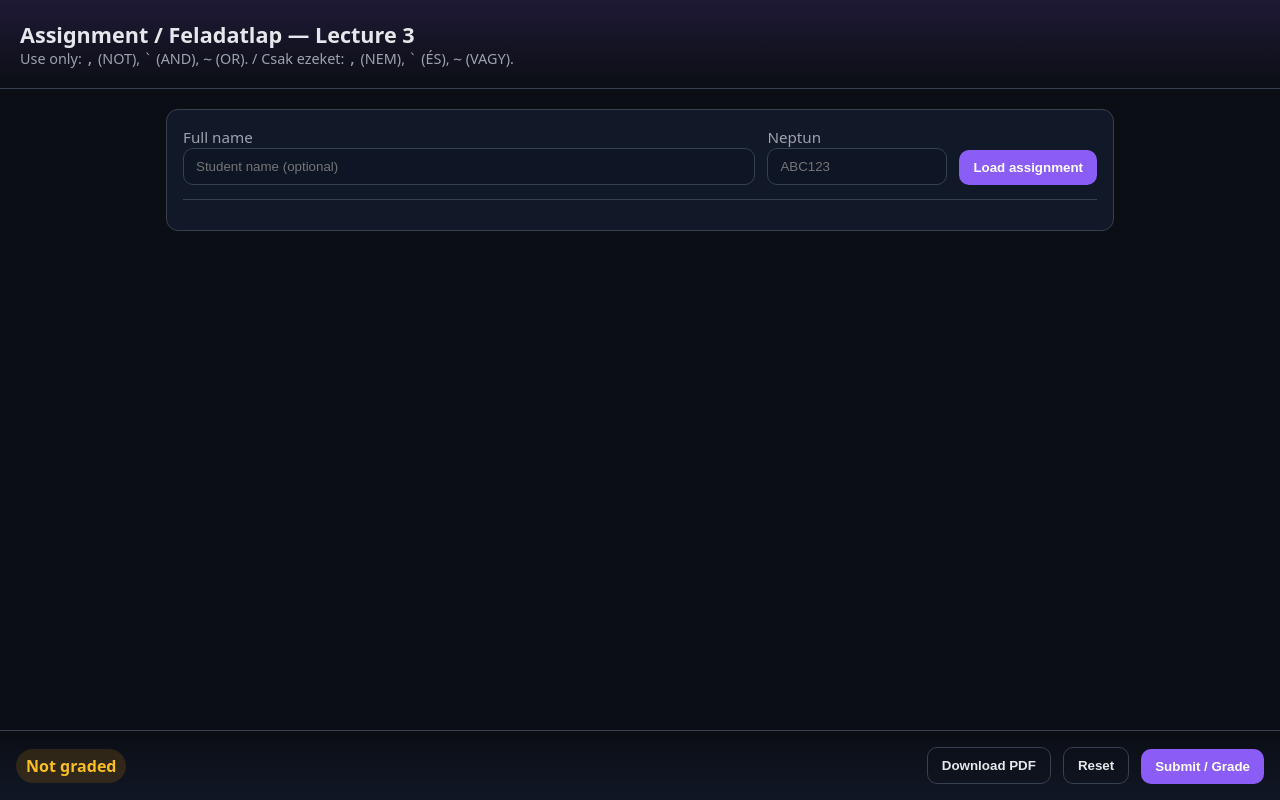
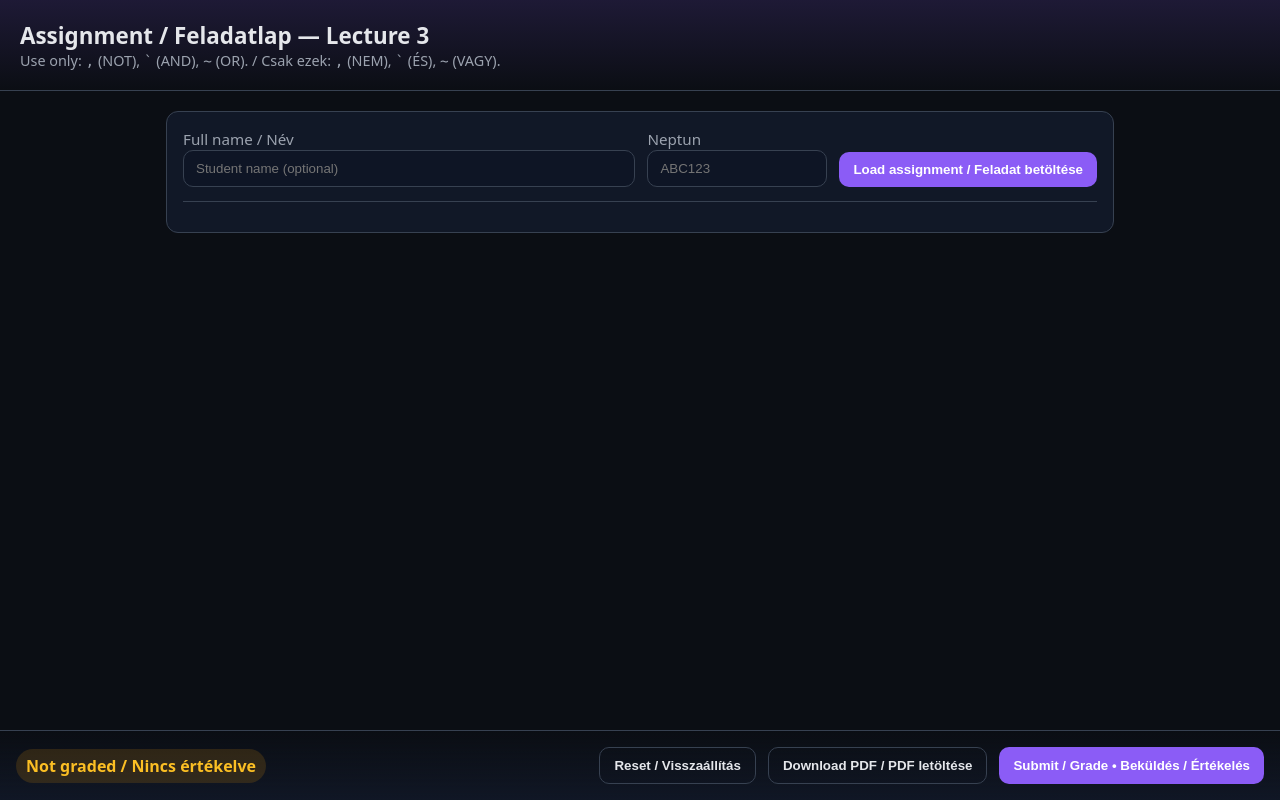
Before and after one commit to AIforimpact22/math1styear, a Flask app: page /logic-assignment in a window 1280 px wide. Run offline with Flask 3, Linux system fonts and the light colour scheme.

Commit message:
Update assignment_logic.html

```diff
--- a/templates/assignment_logic.html
+++ b/templates/assignment_logic.html
@@ -6,56 +6,62 @@
   <meta name="viewport" content="width=device-width, initial-scale=1" />
   <style>
     :root { --bg:#0b0e14; --panel:#111827; --ink:#e5e7eb; --muted:#9ca3af; --accent:#8b5cf6; --ok:#10b981; --warn:#f59e0b; --bad:#ef4444; --border:#374151; }
-    * { box-sizing:border-box; }
+    * { box-sizing: border-box; }
     body { font-family: system-ui,-apple-system,Segoe UI,Roboto,Inter,Arial,sans-serif; background:var(--bg); color:var(--ink); margin:0; }
-    header { padding:20px; border-bottom:1px solid var(--border); background:linear-gradient(180deg, rgba(139,92,246,.15), transparent); }
-    h1 { margin:0; font-size:1.35rem; }
+    header { padding: 20px; border-bottom:1px solid var(--border); background:linear-gradient(180deg, rgba(139,92,246,.15), transparent); }
+    h1 { margin:0; font-size: 1.4rem; }
     main { max-width: 980px; margin: 20px auto 120px; padding: 0 16px; }
     .card { background:var(--panel); border:1px solid var(--border); border-radius:12px; padding:16px; margin-bottom:16px; }
-    .row { display:flex; gap:12px; flex-wrap:wrap; align-items:flex-end; }
+    .row { display:flex; gap:12px; flex-wrap:wrap; }
     label { font-size:.95rem; color:var(--muted); }
     input[type=text] { width:100%; padding:10px 12px; border:1px solid var(--border); border-radius:10px; background:#0e1525; color:var(--ink); }
-    textarea { width:100%; min-height:110px; padding:10px 12px; border:1px solid var(--border); border-radius:10px; background:#0e1525; color:var(--ink); }
+    textarea { width:100%; min-height:70px; padding:10px 12px; border:1px solid var(--border); border-radius:10px; background:#0e1525; color:var(--ink); }
     button { background:var(--accent); color:#fff; border:none; border-radius:10px; padding:10px 14px; font-weight:600; cursor:pointer; }
     button.secondary { background:transparent; color:var(--ink); border:1px solid var(--border); }
     .small { font-size:.9rem; color:var(--muted); }
-    .title { margin:8px 0; }
+    table { border-collapse: collapse; width:100%; }
+    th, td { border:1px solid var(--border); padding:6px 8px; text-align:center; }
+    th { background:#0f172a; position:sticky; top:0; z-index:1; }
     .pill { display:inline-flex; align-items:center; gap:8px; padding:8px 10px; border-radius:999px; border:1px solid var(--border); background:#0d1323; }
     .status { padding:6px 10px; border-radius:999px; font-weight:600; }
     .ok { background:rgba(16,185,129,.15); color:#34d399; }
     .bad { background:rgba(239,68,68,.15); color:#f87171; }
     .warn { background:rgba(245,158,11,.15); color:#fbbf24; }
+    .grid { display:grid; grid-template-columns: repeat(2, minmax(280px,1fr)); gap:12px; }
+    @media (max-width: 700px) { .grid { grid-template-columns: 1fr; } }
+    .footer-actions { position:fixed; inset:auto 0 0 0; background:linear-gradient(180deg, transparent, rgba(17,24,39,.92)); padding:16px; border-top:1px solid var(--border); }
+    .mono { font-family: ui-monospace,SFMono-Regular,Menlo,Consolas,monospace; }
+    .muted { color: var(--muted); }
+    select { background:#0e1525; color:var(--ink); border:1px solid var(--border); border-radius:8px; padding:6px 8px; }
     .hr { height:1px; background:var(--border); margin:14px 0; }
-    .mono { font-family: ui-monospace,SFMono-Regular,Menlo,Consolas,monospace; }
-    .footer-actions { position:fixed; inset:auto 0 0 0; background:linear-gradient(180deg, transparent, rgba(17,24,39,.92)); padding:16px; border-top:1px solid var(--border); }
-    .muted { color:var(--muted); }
-    .grid2 { display:grid; grid-template-columns: 1fr; gap:12px; }
+    /* Print to PDF */
     @media print {
-      .footer-actions, #loadCard { display:none !important; }
-      body { background:#fff; color:#000; }
-      .card { border:1px solid #ddd; }
+      body { background: #fff; color: #000; }
+      header, .footer-actions, #loadBtn, #submitBtn, #resetBtn, #pdfBtn { display: none !important; }
+      .card { background:#fff; border-color:#ddd; }
+      a[href]:after { content: ""; }
     }
   </style>
 </head>
 <body>
   <header>
     <h1>Assignment / Feladatlap — Lecture 3</h1>
-    <div class="small">Use only: <span class="mono">,</span> (NOT), <span class="mono">`</span> (AND), <span class="mono">~</span> (OR). / Csak ezeket: <span class="mono">,</span> (NEM), <span class="mono">`</span> (ÉS), <span class="mono">~</span> (VAGY).</div>
+    <div class="small">Use only: <span class="mono">,</span> (NOT), <span class="mono">`</span> (AND), <span class="mono">~</span> (OR). / Csak ezek: <span class="mono">,</span> (NEM), <span class="mono">`</span> (ÉS), <span class="mono">~</span> (VAGY).</div>
   </header>
 
   <main>
-    <div id="loadCard" class="card">
+    <div class="card">
       <div class="row">
         <div style="flex:1 1 260px;">
-          <label>Full name</label>
+          <label>Full name / Név</label>
           <input id="name" type="text" placeholder="Student name (optional)" />
         </div>
         <div style="flex:0 0 180px;">
           <label>Neptun</label>
           <input id="neptun" type="text" placeholder="ABC123" />
         </div>
-        <div>
-          <button id="loadBtn">Load assignment</button>
+        <div style="align-self:flex-end;" class="row">
+          <button id="loadBtn">Load assignment / Feladat betöltése</button>
         </div>
       </div>
       <div class="hr"></div>
@@ -67,12 +73,12 @@
     <div class="footer-actions">
       <div class="row" style="justify-content: space-between; align-items:center;">
         <div>
-          <span id="status" class="status warn">Not graded</span>
+          <span id="status" class="status warn">Not graded / Nincs értékelve</span>
         </div>
         <div class="row">
-          <button class="secondary" id="printBtn" title="Download PDF">Download PDF</button>
-          <button class="secondary" id="resetBtn">Reset</button>
-          <button id="submitBtn">Submit / Grade</button>
+          <button class="secondary" id="resetBtn">Reset / Visszaállítás</button>
+          <button class="secondary" id="pdfBtn">Download PDF / PDF letöltése</button>
+          <button id="submitBtn">Submit / Grade • Beküldés / Értékelés</button>
         </div>
       </div>
     </div>
@@ -81,6 +87,7 @@
 <script>
 let manifest = null;
 
+// ---------- UI helpers ----------
 const E = (tag, attrs={}, ...children) => {
   const el = document.createElement(tag);
   Object.entries(attrs || {}).forEach(([k,v])=>{
@@ -88,104 +95,213 @@ const E = (tag, attrs={}, ...children) => {
     else if (k === 'html') el.innerHTML = v;
     else el.setAttribute(k, v);
   });
-  for (const c of children) {
-    if (c == null) continue;
+  children.forEach(c => {
+    if (c == null) return;
     if (typeof c === 'string') el.appendChild(document.createTextNode(c));
     else el.appendChild(c);
-  }
+  });
   return el;
 };
+const TFSelect = () => {
+  const s = E('select');
+  s.appendChild(E('option', {value:''}, ''));
+  s.appendChild(E('option', {value:'T'}, 'T'));
+  s.appendChild(E('option', {value:'F'}, 'F'));
+  return s;
+};
 
+// ---------- Rendering ----------
 function renderAssignment(m) {
   const wrap = document.getElementById('assignment');
   wrap.innerHTML = '';
   document.getElementById('opsHint').textContent = m.allowed_ops || '';
 
-  const info = E('div', {class:'small muted'},
-    'Answer in English or Hungarian. One input per question. / Válasz angolul vagy magyarul. Feladatonként egy beviteli mező.');
-  wrap.appendChild(E('div', {class:'card'}, info));
+  m.items.forEach(item => {
+    const card = E('div', {class:'card'});
+    card.appendChild(E('h3', {}, item.title || item.id));
 
-  (m.items || []).forEach(item => {
-    const card = E('div', {class:'card'});
-    card.appendChild(E('div', {class:'title'}, E('strong', {}, item.title || item.id)));
-    card.appendChild(E('div', {class:'small'}, item.en || ''));
-    card.appendChild(E('div', {class:'small'}, item.hu || ''));
-    card.appendChild(E('div', {class:'hr'}));
-    const ta = E('textarea', {'data-id': item.id, placeholder:'Type your answer (EN or HU) / Írd be a választ (EN vagy HU)'});
-    card.appendChild(ta);
-    wrap.appendChild(card);
+    if (item.kind === 'formula') {
+      const en = E('div', {class:'small'}, item.en || '');
+      const hu = E('div', {class:'small'}, item.hu || '');
+      const inp = E('input', {type:'text', class:'mono', placeholder:'Enter symbolic formula using , ` ~ and ()'});
+      inp.dataset.id = item.id; inp.dataset.kind = 'formula';
+      if (item.hu || item.en) { card.appendChild(en); card.appendChild(hu); }
+      card.appendChild(E('div', {class:'hr'}));
+      card.appendChild(inp);
+    }
+
+    if (item.kind === 'truth_table' || item.kind === 'truth_table_plus_text' || item.kind === 'truth_table_plus_yesno') {
+      const table = E('table');
+      const thead = E('thead'); const trh = E('tr');
+      (item.vars || []).forEach(v => trh.appendChild(E('th', {}, v)));
+      (item.columns || []).forEach(c => trh.appendChild(E('th', {}, c.label)));
+      thead.appendChild(trh); table.appendChild(thead);
+      const tbody = E('tbody');
+
+      (item.rows || []).forEach((row, ridx) => {
+        const tr = E('tr');
+        (item.vars || []).forEach(v => tr.appendChild(E('td', {class:'mono'}, row[v] ? 'T' : 'F')));
+        (item.columns || []).forEach(c => {
+          const sel = TFSelect();
+          sel.dataset.id = item.id;
+          sel.dataset.col = c.label;
+          sel.dataset.row = String(ridx);
+          tr.appendChild(E('td', {}, sel));
+        });
+        tbody.appendChild(tr);
+      });
+
+      table.appendChild(tbody);
+      card.appendChild(table);
+
+      if (item.kind === 'truth_table_plus_text') {
+        card.appendChild(E('div', {class:'hr'}));
+        card.appendChild(E('div', {class:'small'}, (item.text_prompt_en || '') + (item.text_prompt_hu ? ' / ' + item.text_prompt_hu : '')));
+        card.appendChild(E('textarea', {'data-id': item.id, 'data-kind':'tt-text', placeholder:'English or Hungarian / Angolul vagy magyarul'}));
+      }
+      if (item.kind === 'truth_table_plus_yesno') {
+        card.appendChild(E('div', {class:'hr'}));
+        card.appendChild(E('div', {class:'small'}, item.yesno_prompt || 'Question:'));
+        const sel = E('select', {'data-id': item.id, 'data-kind':'tt-yesno'});
+        sel.appendChild(E('option', {value:''}, ''));
+        sel.appendChild(E('option', {value:'yes'}, 'Yes / Igen'));
+        sel.appendChild(E('option', {value:'no'}, 'No / Nem'));
+        card.appendChild(sel);
+      }
+    }
+
+    if (item.kind === 'formula_plus_text') {
+      const inp = E('input', {type:'text', class:'mono', placeholder:'Enter formula using , ` ~ and ()'});
+      inp.dataset.id = item.id; inp.dataset.kind = 'formula';
+      const grid = E('div', {class:'grid'});
+      grid.appendChild(E('div', {}, E('label', {}, 'English explanation'), E('textarea', {'data-id': item.id, 'data-kind':'fpt-en', placeholder:'English'})));
+      grid.appendChild(E('div', {}, E('label', {}, 'Magyarázat magyarul'), E('textarea', {'data-id': item.id, 'data-kind':'fpt-hu', placeholder:'Magyarul'})));
+      card.appendChild(inp);
+      card.appendChild(E('div', {class:'hr'}));
+      card.appendChild(grid);
+    }
+
+    if (item.kind === 'yesno') {
+      const sel = E('select', {'data-id': item.id, 'data-kind':'yesno'});
+      sel.appendChild(E('option', {value:''}, ''));
+      sel.appendChild(E('option', {value:'yes'}, 'Yes / Igen'));
+      sel.appendChild(E('option', {value:'no'}, 'No / Nem'));
+      card.appendChild(sel);
+    }
+
+    if (item.kind === 'yesno_plus_text') {
+      const sel = E('select', {'data-id': item.id, 'data-kind':'yesno'});
+      sel.appendChild(E('option', {value:''}, ''));
+      sel.appendChild(E('option', {value:'yes'}, 'Yes / Igen'));
+      sel.appendChild(E('option', {value:'no'}, 'No / Nem'));
+      const txt = E('textarea', {'data-id': item.id, 'data-kind':'ypt-text',
+        placeholder:'English or Hungarian / Angolul vagy magyarul'});
+      card.appendChild(sel);
+      card.appendChild(E('div', {class:'hr'}));
+      card.appendChild(txt);
+    }
+
+    document.getElementById('assignment').appendChild(card);
   });
 }
 
+// ---------- Collect & submit ----------
 function collectAnswers() {
   const answers = [];
-  document.querySelectorAll('textarea[data-id]').forEach(t => {
+  document.querySelectorAll('input[data-kind="formula"]').forEach(inp => {
+    answers.push({ id: inp.dataset.id, expr: inp.value.trim() });
+  });
+
+  const tables = {};
+  document.querySelectorAll('select[data-col]').forEach(sel => {
+    const id = sel.dataset.id, col = sel.dataset.col;
+    tables[id] = tables[id] || { id, cols: {} };
+    tables[id].cols[col] = tables[id].cols[col] || [];
+    const idx = parseInt(sel.dataset.row, 10);
+    tables[id].cols[col][idx] = sel.value || "";
+  });
+  Object.values(tables).forEach(x => answers.push(x));
+
+  document.querySelectorAll('textarea[data-kind="tt-text"]').forEach(t => {
     answers.push({ id: t.dataset.id, text: t.value });
   });
+  document.querySelectorAll('select[data-kind="tt-yesno"]').forEach(s => {
+    answers.push({ id: s.dataset.id, yes: s.value });
+  });
+
+  const fpt = {};
+  document.querySelectorAll('textarea[data-kind="fpt-en"]').forEach(t => {
+    fpt[t.dataset.id] = fpt[t.dataset.id] || { id: t.dataset.id };
+    fpt[t.dataset.id].en = t.value;
+  });
+  document.querySelectorAll('textarea[data-kind="fpt-hu"]').forEach(t => {
+    fpt[t.dataset.id] = fpt[t.dataset.id] || { id: t.dataset.id };
+    fpt[t.dataset.id].hu = t.value;
+  });
+  Object.values(fpt).forEach(x => {
+    const f = document.querySelector(`input[data-kind="formula"][data-id="${x.id}"]`);
+    if (f) x.expr = f.value.trim();
+    answers.push(x);
+  });
+
+  document.querySelectorAll('textarea[data-kind="ypt-text"]').forEach(t => {
+    const sel = document.querySelector(`select[data-kind="yesno"][data-id="${t.dataset.id}"]`);
+    answers.push({ id: t.dataset.id, yes: sel ? sel.value : "", text: t.value });
+  });
+
   return answers;
 }
 
 async function postJSON(url, payload) {
   const res = await fetch(url, {
-    method: 'POST',
-    headers: {'Content-Type':'application/json'},
+    method: 'POST', headers: {'Content-Type':'application/json'},
     body: JSON.stringify(payload)
   });
   if (!res.ok) throw new Error(`HTTP ${res.status}`);
   return await res.json();
 }
 
+// ---------- Wire up ----------
 document.getElementById('loadBtn').addEventListener('click', async ()=>{
   const name = document.getElementById('name').value.trim();
   const neptun = document.getElementById('neptun').value.trim();
   try {
     manifest = await postJSON('/logic-assignment/api/generate', { name, neptun });
     renderAssignment(manifest);
-    const st = document.getElementById('status');
-    st.textContent = 'Loaded — not graded';
-    st.className = 'status warn';
-  } catch (e) {
+    document.getElementById('status').className = 'status warn';
+    document.getElementById('status').textContent = 'Loaded — not graded / Betöltve — nincs értékelve';
+  } catch {
     alert('Failed to load assignment.');
   }
 });
 
 document.getElementById('submitBtn').addEventListener('click', async ()=>{
   try {
-    if (!manifest) {
-      alert('Please load the assignment first.');
-      return;
-    }
     const answers = collectAnswers();
     const result = await postJSON('/logic-assignment/api/grade', { answers });
-
-    // Results card
+    // Show results inline
     const fb = E('div', {class:'card', id:'resultsCard'});
-    fb.appendChild(E('h3', {}, 'Results / Eredmény'));
-    (result.per_item || []).forEach(row => {
+    fb.appendChild(E('h3', {}, 'Results / Eredmények'));
+    result.per_item.forEach(row => {
+      const label = `${row.id} — ${row.score}/10`;
       const chip = E('span', {class:'pill'},
         E('span', {class:'mono'}, row.id),
-        E('span', {class: row.score>=8 ? 'ok' : row.score>=6 ? 'warn' : 'bad' }, `${row.score}/10`));
+        E('span', {class: row.score>=8 ? 'ok' : row.score>=6 ? 'warn' : 'bad' }, `${row.score}/10`)
+      );
       fb.appendChild(E('div', {}, chip));
-      fb.appendChild(E('div', {class:'small', style:'margin:6px 0;'}, row.feedback_en || ''));
-      fb.appendChild(E('div', {class:'small muted', style:'margin:0 0 12px;'}, row.feedback_hu || ''));
+      fb.appendChild(E('div', {class:'small muted', style:'margin:6px 0 12px;'}, row.feedback));
     });
     fb.appendChild(E('div', {class:'hr'}));
-    fb.appendChild(E('div', {}, `Overall: ${result.overall_pct}% — ${result.pass ? 'PASS' : 'REVISE'}`));
-    if (result.summary) {
-      fb.appendChild(E('div', {class:'small', style:'margin-top:6px;'}, result.summary.en || ''));
-      fb.appendChild(E('div', {class:'small muted'}, result.summary.hu || ''));
-    }
-
-    // Insert/replace at top
+    const overall = E('div', {}, `Overall: ${result.overall_pct}% — ${result.pass ? 'PASS' : 'REVISE'}`);
+    fb.appendChild(overall);
+    fb.appendChild(E('div', {class:'small muted'}, result.summary));
     const assignment = document.getElementById('assignment');
-    const old = document.getElementById('resultsCard');
-    if (old) old.remove();
     assignment.insertBefore(fb, assignment.firstChild);
 
     const st = document.getElementById('status');
     st.textContent = `Graded: ${result.overall_pct}%`;
     st.className = 'status ' + (result.overall_pct>=70 ? 'ok' : 'bad');
-  } catch (e) {
+  } catch {
     alert('Failed to grade.');
   }
 });
@@ -194,12 +310,12 @@ document.getElementById('resetBtn').addEventListener('click', ()=>{
   if (!manifest) return;
   renderAssignment(manifest);
   const st = document.getElementById('status');
-  st.textContent = 'Reset — not graded';
+  st.textContent = 'Reset — not graded / Visszaállítva — nincs értékelve';
   st.className = 'status warn';
 });
 
-document.getElementById('printBtn').addEventListener('click', ()=>{
-  // Simple, robust client-side PDF via browser print
+document.getElementById('pdfBtn').addEventListener('click', ()=>{
+  // The page is styled for printing; browsers can "Save as PDF".
   window.print();
 });
 </script>
```
